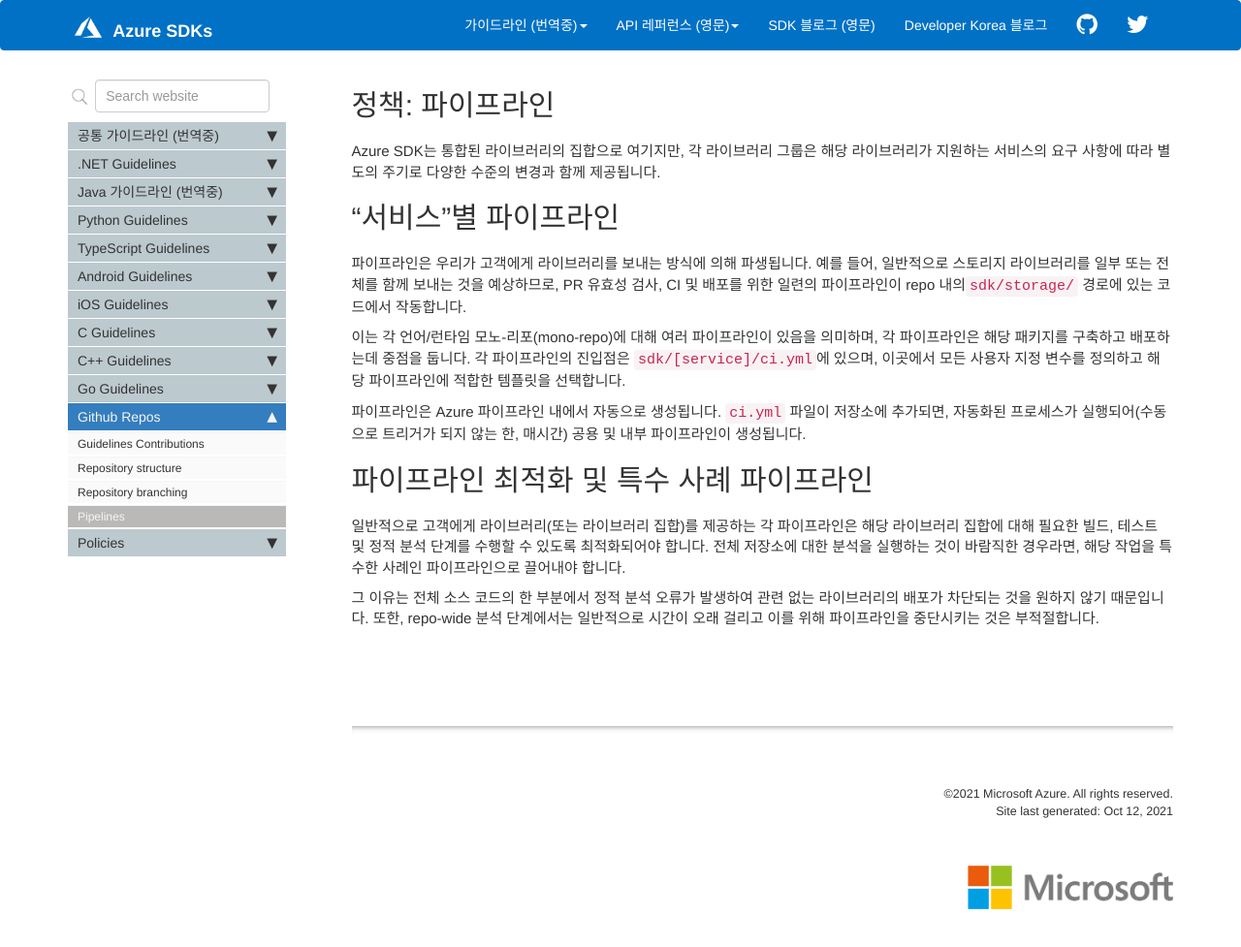
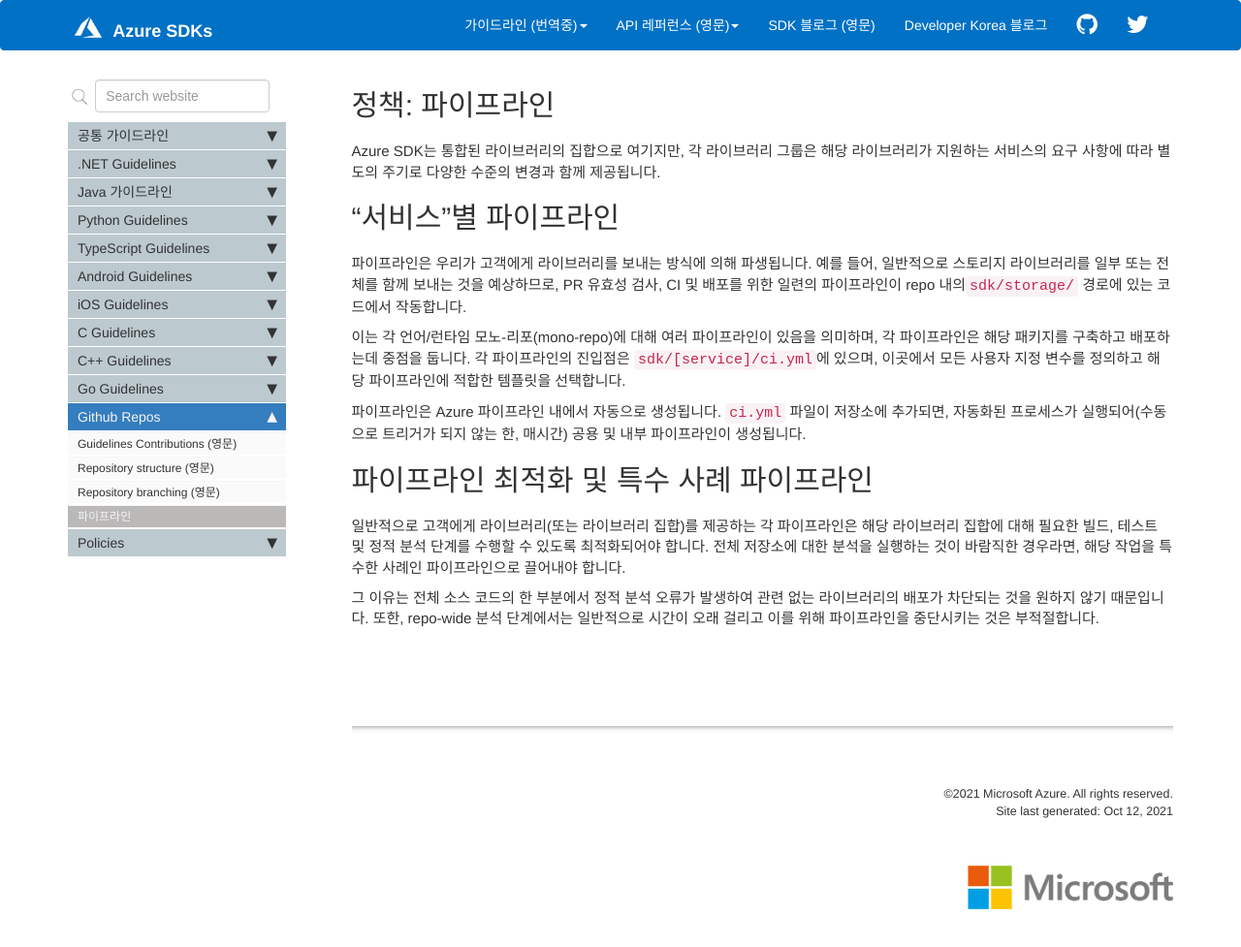
Before and after one commit to Azure/azure-sdk-korean, a Jekyll site: the page built from docs/policies/pipelines.md, in a window 1280 px wide and 1044 px high. Shown: the top 977 px of the window at 97% size. Built offline with Jekyll 4.4.1, drawn with Linux system fonts in a browser that asks for light colours; comment, search, counter and statistics services are not loaded.

Commit message:
Update sidebar(table of contents) with status. - Document needed to be translated, add '영문' - Document being translated, add '번역중' - Fully translated document, written in Korean
Closes #22

```diff
--- a/_data/sidebars/general_sidebar.yml
+++ b/_data/sidebars/general_sidebar.yml
@@ -3,30 +3,30 @@ entries:
   levels: one
   folders:
 
-  - title: 공통 가이드라인 (번역중)
+  - title: 공통 가이드라인
     folderitems:
-      - title: 소개 (번역중)
+      - title: 소개
         url: /general_introduction.html
-      - title: Terminology
+      - title: 용어
         url: /general_terminology.html
-      - title: API Design
+      - title: API Design (영문)
         url: /general_design.html
-      - title: Implementation
+      - title: Implementation (영문)
         url: /general_implementation.html
-      - title: Documentation
+      - title: 설명서
         url: /general_documentation.html
       - title: Azure Core
         url: /general_azurecore.html
-      - title: Contribution Guidelines
+      - title: 오픈소스 정책
         url: /policies_opensource.html
   - title: .NET Guidelines
     folderitems:
-      - title: Design
+      - title: Design (영문)
         url: /dotnet_introduction.html
-      - title: Implementation
+      - title: Implementation (영문)
         url: /dotnet_implementation.html
         subfolders:
-            - title: API Documentation
+            - title: API 문서
               subfolderitems:
                 - title: Microsoft.Azure.Cosmos
                   external_url: https://docs.microsoft.com/dotnet/api/microsoft.azure.cosmos
@@ -42,16 +42,16 @@ entries:
                   external_url: https://azure.github.io/azure-sdk-for-net/storage.html#azurestoragefilesshares
                 - title: Azure.Storage.Queues
                   external_url: https://azure.github.io/azure-sdk-for-net/storage.html#azurestoragequeues
-  - title: Java 가이드라인 (번역중)
+  - title: Java 가이드라인
     folderitems:
-      - title: 디자인 (번역중)
+      - title: Design (영문)
         url: /java_introduction.html
-      - title: 구현 (번역중)
+      - title: 구현
         url: /java_implementation.html
-      - title: Spring Guidelines
+      - title: 스프링 가이드라인
         url: /java_spring.html
         subfolders:
-            - title: API Documentation
+            - title: API 문서
               subfolderitems:
                 - title: azure-data-appconfiguration
                   external_url: https://azure.github.io/azure-sdk-for-java/appconfiguration.html#azure-data-appconfiguration
@@ -71,14 +71,14 @@ entries:
                   external_url: https://azure.github.io/azure-sdk-for-java/storage.html#azure-storage-queue
   - title: Python Guidelines
     folderitems:
-      - title: Design
+      - title: Design (영문)
         url: /python_design.html
-      - title: Implementation
+      - title: 구현 (번역중)
         url: /python_implementation.html
-      - title: Documentation
+      - title: 문서
         url: /python_documentation.html
         subfolders:
-        - title: API Documentation
+        - title: API 문서
           subfolderitems:
             - title: azure-cosmos
               external_url: https://azure.github.io/azure-sdk-for-python/cosmosdb.html#azure-cosmos
@@ -96,16 +96,16 @@ entries:
               external_url: https://azure.github.io/azure-sdk-for-python/storage.html#azure-storage-queue
   - title: TypeScript Guidelines
     folderitems:
-      - title: Introduction
+      - title: Introduction (영문)
         url: /typescript_introduction.html
-      - title: API Design
+      - title: API Design (영문)
         url: /typescript_design.html
-      - title: Implementation
+      - title: Implementation (영문)
         url: /typescript_implementation.html
-      - title: Documentation
+      - title: Documentation (영문)
         url: /typescript_documentation.html
         subfolders:
-        - title: API Documentation
+        - title: API 문서
           subfolderitems:
             - title: "@azure/cosmos"
               external_url: https://azure.github.io/azure-cosmos-js/
@@ -123,35 +123,35 @@ entries:
               external_url: https://azure.github.io/azure-sdk-for-js/storage.html#azure-storage-queue
   - title: Android Guidelines
     folderitems:
-      - title: Design
+      - title: Design (영문)
         url: /android_design.html
-      - title: Implementation
+      - title: Implementation (영문)
         url: /android_implementation.html
   - title: iOS Guidelines
     folderitems:
-      - title: Design
+      - title: Design (영문)
         url: /ios_design.html
-      - title: Implementation
+      - title: Implementation (영문)
         url: /ios_implementation.html
   - title: C Guidelines
     folderitems:
-      - title: Design
+      - title: Design (영문)
         url: /clang_design.html
-      - title: Implementation
+      - title: Implementation (영문)
         url: /clang_implementation.html
         subfolders:
-            - title: API Documentation
+            - title: API 문서
               subfolderitems:
                 - title: az_iot
                   external_url: https://azure.github.io/azure-sdk-for-c/iot.html#az_iot
   - title: C++ Guidelines
     folderitems:
-      - title: Design
+      - title: Design (영문)
         url: /cpp_introduction.html
-      - title: Implementation
+      - title: Implementation (영문)
         url: /cpp_implementation.html
         subfolders:
-            - title: API Documentation
+            - title: API 문서
               subfolderitems:
                 - title: azure-storage-blob
                   external_url: https://azure.github.io/azure-sdk-for-cpp/storage.html#azure-storage-blob
@@ -161,27 +161,27 @@ entries:
                   external_url: https://azure.github.io/azure-sdk-for-cpp/storage.html#azure-storage-file-shares
   - title: Go Guidelines
     folderitems:
-      - title: Design
+      - title: Design (영문)
         url: /golang_introduction.html
-      - title: Implementation
+      - title: Implementation (영문)
         url: /golang_implementation.html
   - title: Github Repos
     folderitems:
-      - title: Guidelines Contributions
+      - title: Guidelines Contributions (영문)
         url: /policies_adoption.html
-      - title: Repository structure
+      - title: Repository structure (영문)
         url: /policies_repostructure.html
-      - title: Repository branching
+      - title: Repository branching (영문)
         url: /policies_repobranching.html
-      - title: Pipelines
+      - title: 파이프라인
         url: /policies_pipelines.html
   - title: Policies
     folderitems:
-      - title: Review Process
+      - title: Review Process (영문)
         url: /policies_reviewprocess.html
-      - title: Releases
+      - title: Releases (영문)
         url: /policies_releases.html
-      - title: Release notes
+      - title: Release notes (영문)
         url: /policies_releasenotes.html
-      - title: Support
+      - title: Support (영문)
         url: /policies_support.html
```
